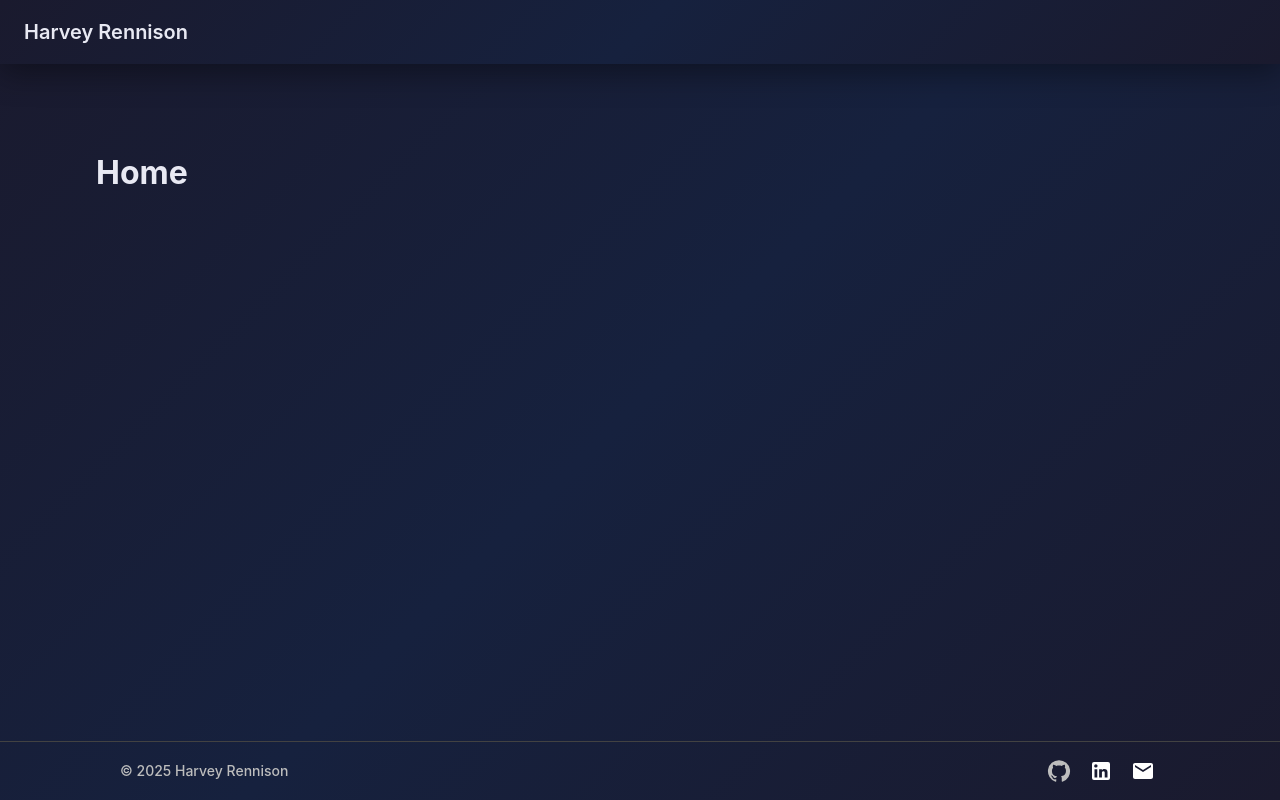
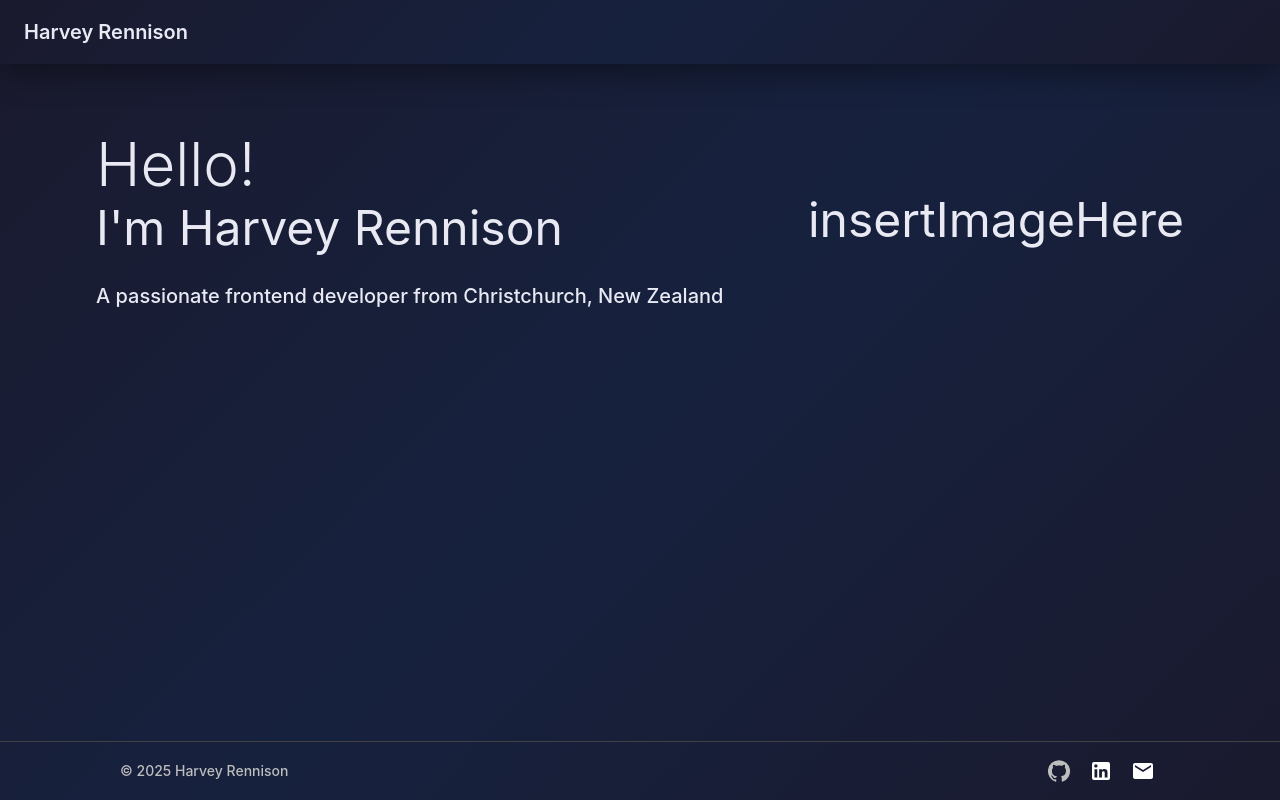
Before and after one commit to harveyrennison/personal-website-frontend, a React (Vite) app in the folder my-app/: page / in a window 1280 px wide. Before the commit this address led to /home. Built offline with nearby package versions, Linux system fonts and the light colour scheme.

Commit message:
designing my home page currently.

```diff
--- a/my-app/src/App.tsx
+++ b/my-app/src/App.tsx
@@ -9,10 +9,10 @@ function App() {
   return (
     <Layout>
       <Routes>
-        <Route index element={<Navigate to="/home" />} />
-        <Route path="home" element={<Home />} />
-        <Route path="about_me" element={<AboutMe />} />
-        <Route path="contact" element={<Contact />} />
+        <Route path="/" element={<Home />} />
+        <Route path="home/" element={<Home />} />
+        <Route path="about/" element={<AboutMe />} />
+        <Route path="contact/" element={<Contact />} />
         <Route path="*" element={<NotFound />} />
       </Routes>
     </Layout>
--- a/my-app/src/components/home.tsx
+++ b/my-app/src/components/home.tsx
@@ -1,7 +1,38 @@
 import React from 'react';
+import { Typography, Box } from '@mui/material';
 
 const Home = () => {
-    return <h1>Home</h1>;
+  return (
+    <Box
+        sx={{
+        display: "flex",
+        justifyContent: "space-between",
+        alignItems: "center"
+      }}>
+
+        {/* Left side */}
+        <Box sx={{
+            display: "flex",
+            flexDirection: "column",
+            justifyContent: "center",
+            gap: 3, // vertical space between inner boxes
+            }}
+        >
+            <Box>
+                <Typography variant="h2">Hello!</Typography>
+                <Typography variant="h3">I'm Harvey Rennison</Typography>
+            </Box>
+            <Box>
+                <Typography variant="h6">A passionate frontend developer from Christchurch, New Zealand</Typography>
+            </Box>
+        </Box>
+        {/* Right side */}
+        <Box>
+            <Typography variant="h3">insertImageHere</Typography>
+        </Box>
+    </Box>
+  );
 };
 
+
 export default Home;
--- a/my-app/src/layout/header.tsx
+++ b/my-app/src/layout/header.tsx
@@ -1,5 +1,4 @@
-import React, { useState } from 'react';
-import { AppBar, Toolbar, Typography, Tabs, Tab, ThemeProvider } from '@mui/material';
+import { AppBar, Toolbar, Typography, ThemeProvider } from '@mui/material';
 import { useNavigate } from 'react-router-dom';
 import darkPurpleTheme from '../theme/personalTheme'; // Adjust path as needed
 
@@ -21,9 +20,10 @@ const Header = () => {
             sx={{
               flexGrow: 1,
               color: '#e8e9f3',
-              fontFamily: "'Inter', -apple-system, BlinkMacSystemFont, 'Segoe UI', Roboto, sans-serif",
               fontWeight: 600,
+              cursor: "pointer"
             }}
+            onClick={() => navigate("/")}
           >
             Harvey Rennison
           </Typography>
```
